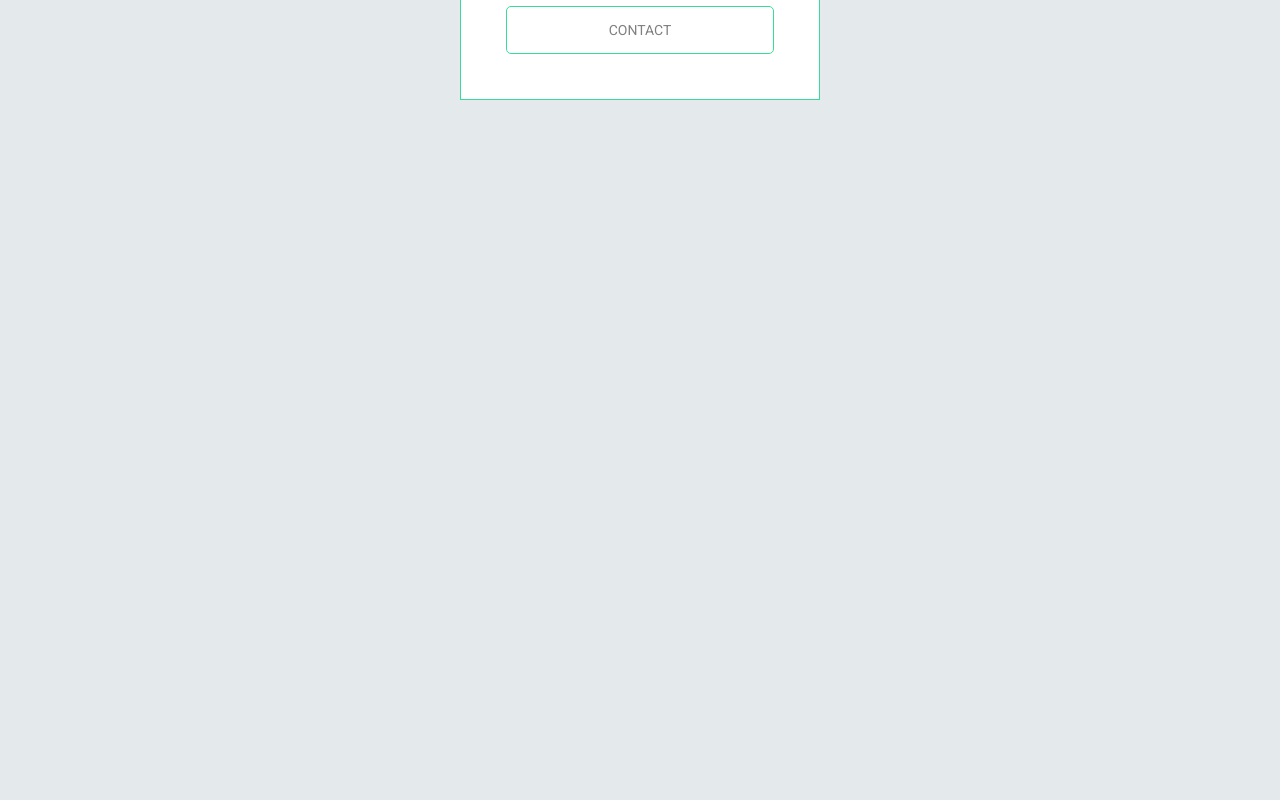
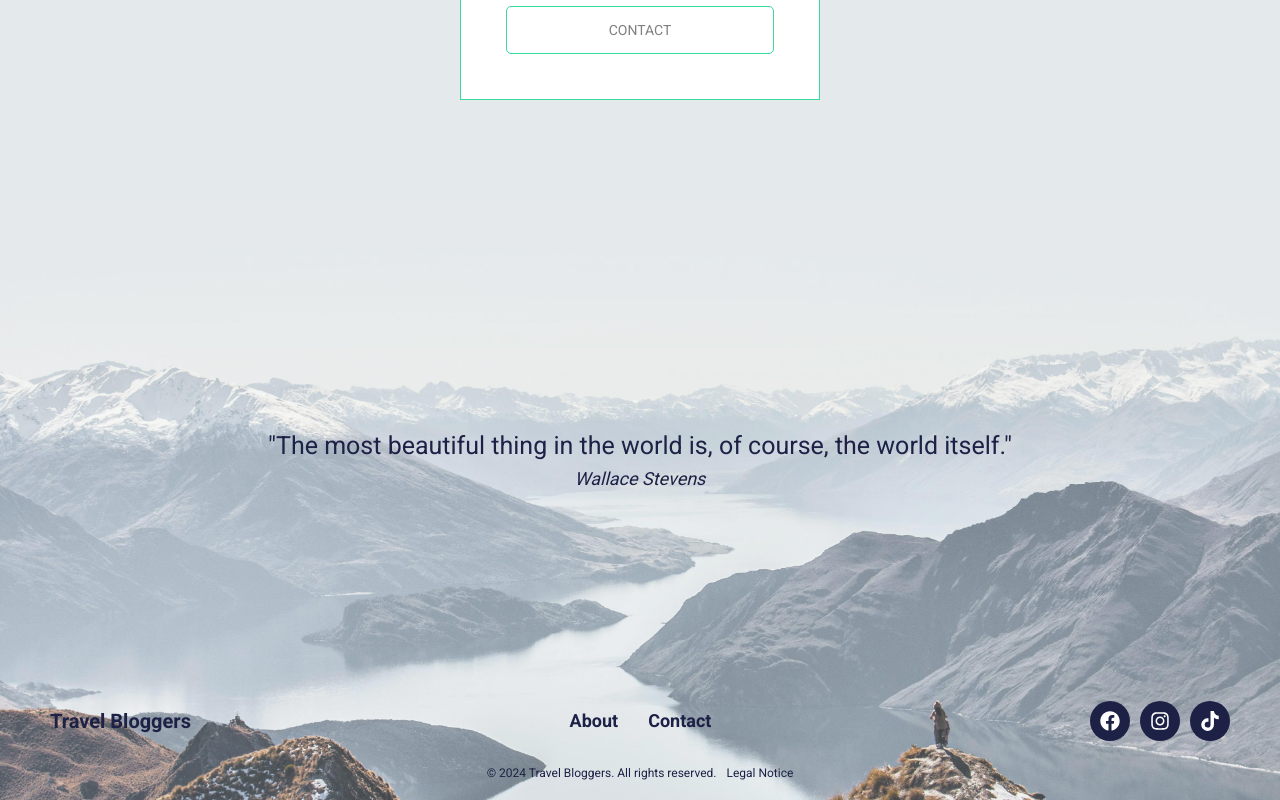
Before and after one commit to Vanyl/travelBloggers-frontend, a React (Vite) app in the folder frontend/: page /contact in a window 1280 px wide. Shown: the part 1130-1930 px from the top of the page. Before the commit the page ends 1330 px from the top, so only its background shows below. Built offline with nearby package versions, Linux system fonts and the light colour scheme.

Commit message:
add subfooter component

```diff
--- a/frontend/src/pages/Contact.jsx
+++ b/frontend/src/pages/Contact.jsx
@@ -1,4 +1,5 @@
 import '../sass/contact.sass'
+import SubFooter from '../components/SubFooter'
 
 const Contact = () => {
 
@@ -27,6 +28,7 @@ const Contact = () => {
               <button type='submit'>contact</button>
             </form>
           </div>
+          <SubFooter/>
       </>
     )
   };
```
